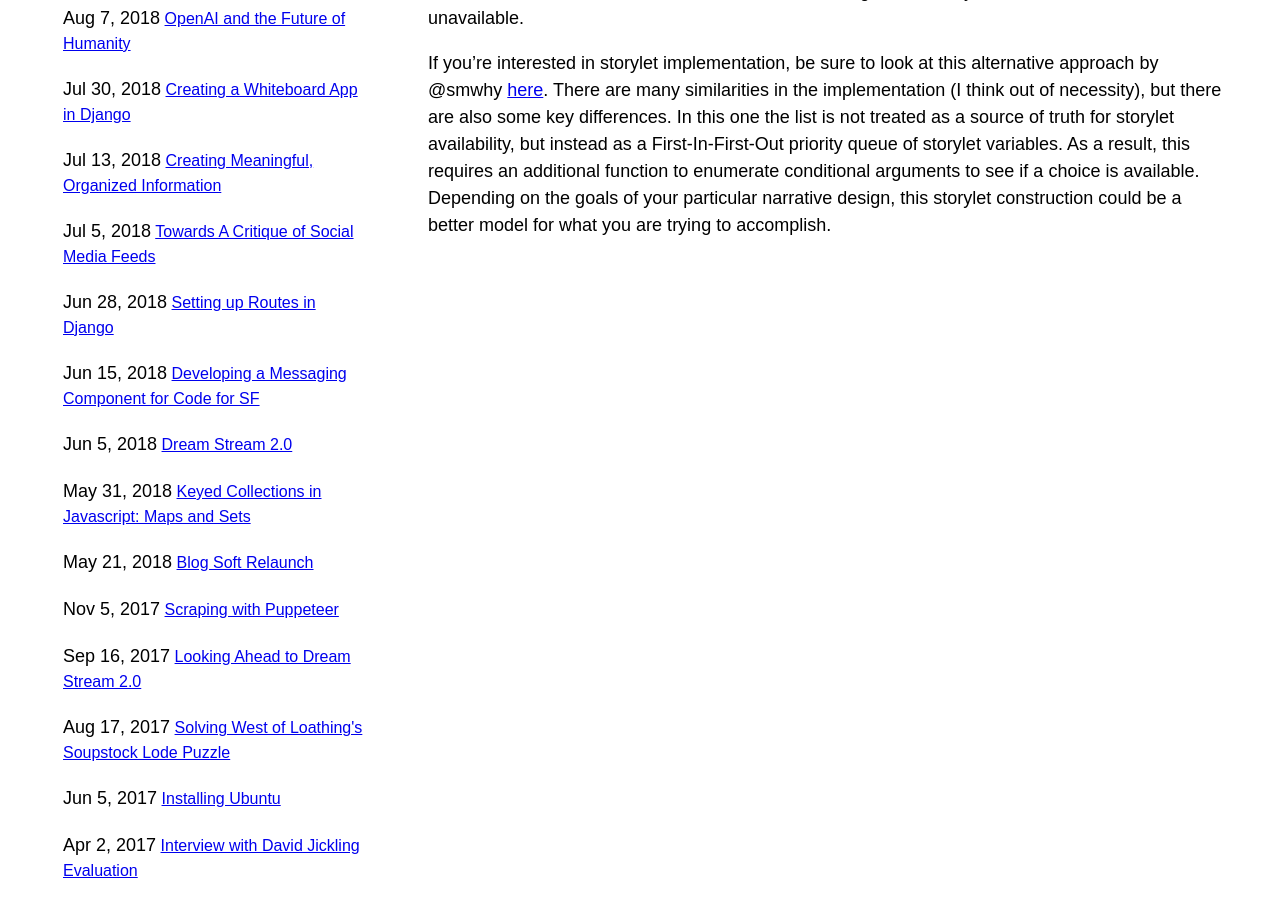
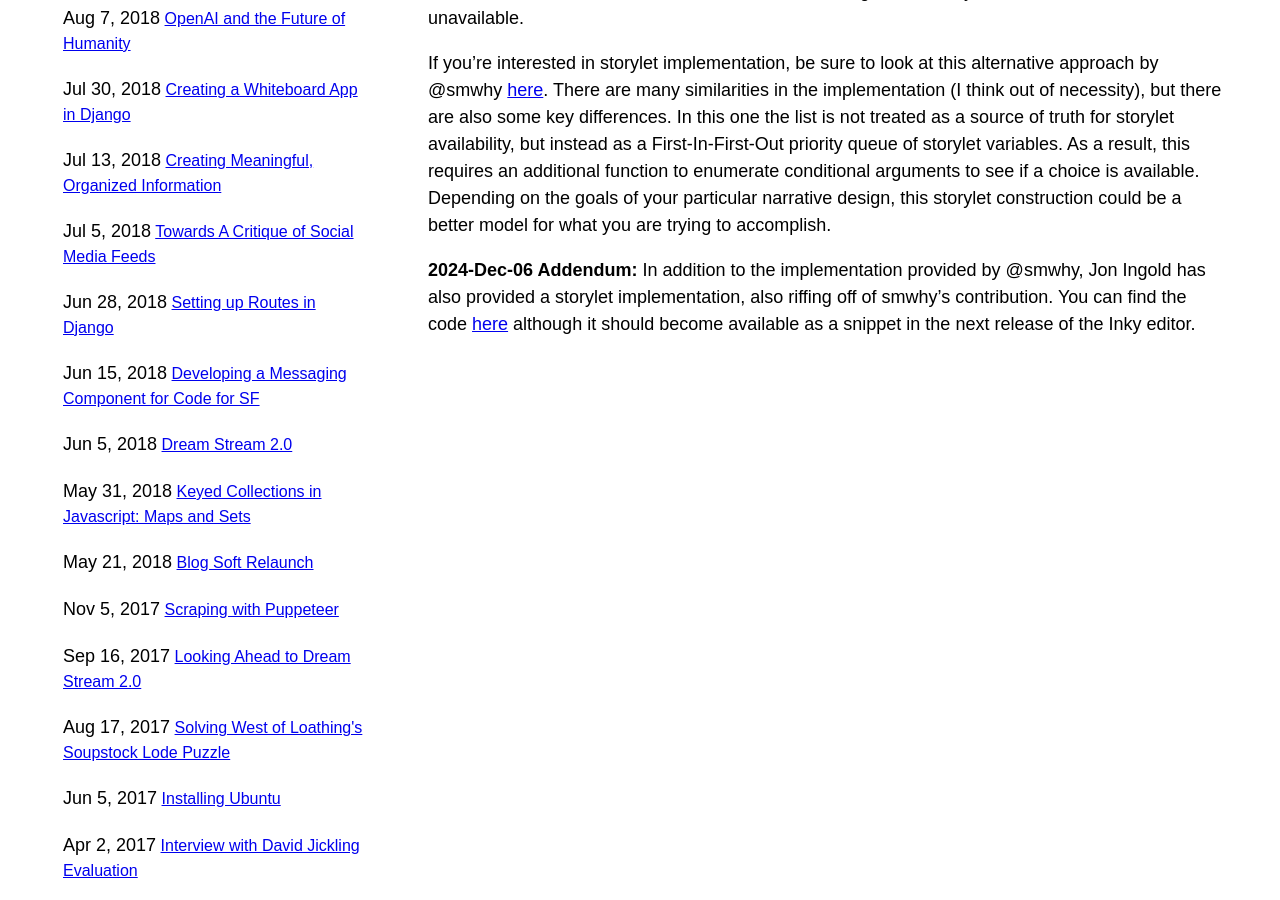
Before and after one commit to pauljickling/pauljickling.github.io, a Jekyll site: the page built from _posts/2024-01-29-storylets-using-ink.md, in a window 1280 px wide and 900 px high, scrolled down 2842 px. Built offline with Jekyll 4.4.1, drawn with Linux system fonts in a browser that asks for light colours; some web fonts are replaced.

Commit message:
addendum added
Signed-off-by: Paul Jickling <paul.jickling@ethereum.org>

```diff
--- a/_posts/2024-01-29-storylets-using-ink.md
+++ b/_posts/2024-01-29-storylets-using-ink.md
@@ -83,3 +83,5 @@ And that's the entirety of the plumbing for this structure. At this point you ju
 Note that our `storylets` knot contains no conditional logic about whether a storylet is available or not. As stated earlier, we are treating our list as a source of truth. So our list will need to be updated somewhere in the storylets themselves. A typical structure will often involve a player making a choice of some kind, which will have affects like making certain storylets available, and other unavailable.
 
 If you're interested in storylet implementation, be sure to look at this alternative approach by @smwhy [here](https://github.com/smwhr/ink-storylets/). There are many similarities in the implementation (I think out of necessity), but there are also some key differences. In this one the list is not treated as a source of truth for storylet availability, but instead as a First-In-First-Out priority queue of storylet variables. As a result, this requires an additional function to enumerate conditional arguments to see if a choice is available. Depending on the goals of your particular narrative design, this storylet construction could be a better model for what you are trying to accomplish.
+
+**2024-Dec-06 Addendum:** In addition to the implementation provided by @smwhy, Jon Ingold has also provided a storylet implementation, also riffing off of smwhy's contribution. You can find the code [here](https://gist.github.com/joningold/0a45fadb69e697ff34294a2aa8f06ce6) although it should become available as a snippet in the next release of the Inky editor.
```
